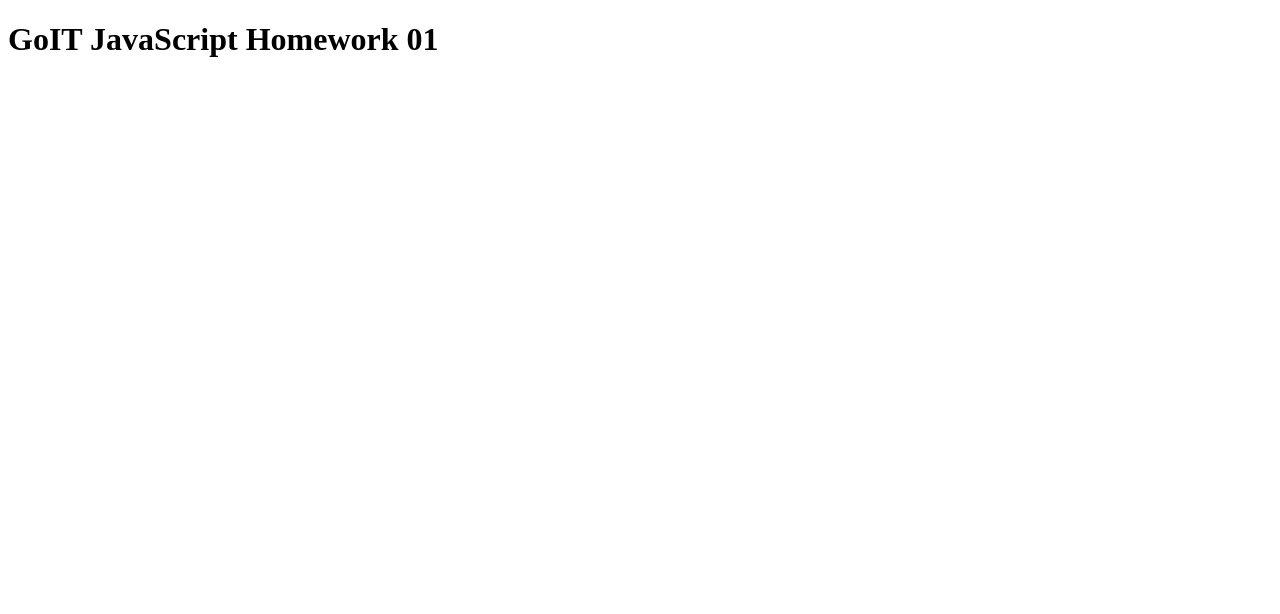
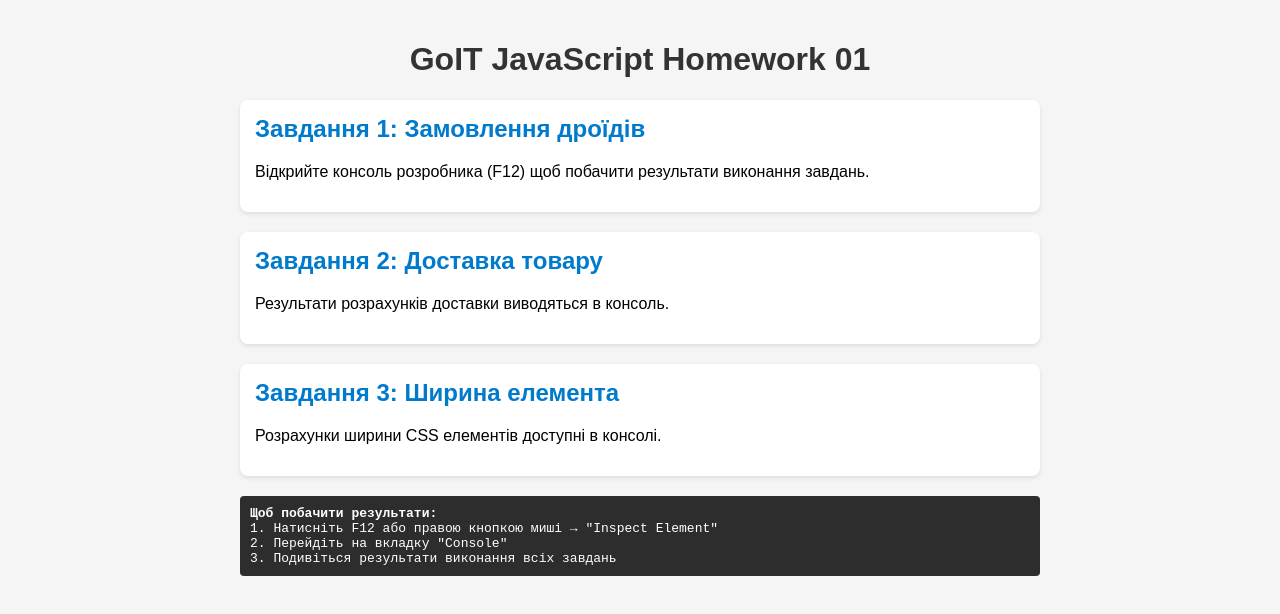
Before and after one commit to rubin666666/goit-js-hw-01, a plain HTML site: page index.html in a window 1280 px wide. Drawn offline with Linux system fonts and the light colour scheme.

Commit message:
Fix HTML file and improve UI
- Fix script paths with explicit relative paths (./js/)
- Add better styling and user interface
- Add instructions for viewing console output
- Improve HTML structure and accessibility
- Fix potential script loading issues

```diff
--- a/index.html
+++ b/index.html
@@ -4,12 +4,67 @@
     <meta charset="UTF-8">
     <meta name="viewport" content="width=device-width, initial-scale=1.0">
     <title>GoIT JS HW 01</title>
+    <style>
+        body {
+            font-family: Arial, sans-serif;
+            max-width: 800px;
+            margin: 0 auto;
+            padding: 20px;
+            background-color: #f5f5f5;
+        }
+        h1 {
+            color: #333;
+            text-align: center;
+        }
+        .task {
+            background: white;
+            margin: 20px 0;
+            padding: 15px;
+            border-radius: 8px;
+            box-shadow: 0 2px 4px rgba(0,0,0,0.1);
+        }
+        .task h2 {
+            color: #007acc;
+            margin-top: 0;
+        }
+        .console-output {
+            background: #2d2d2d;
+            color: #fff;
+            padding: 10px;
+            border-radius: 4px;
+            font-family: monospace;
+            margin: 10px 0;
+        }
+    </style>
 </head>
 <body>
     <h1>GoIT JavaScript Homework 01</h1>
 
-    <script src="js/task-1.js"></script>
-    <script src="js/task-2.js"></script>
-    <script src="js/task-3.js"></script>
+    <div class="task">
+        <h2>Завдання 1: Замовлення дроїдів</h2>
+        <p>Відкрийте консоль розробника (F12) щоб побачити результати виконання завдань.</p>
+    </div>
+
+    <div class="task">
+        <h2>Завдання 2: Доставка товару</h2>
+        <p>Результати розрахунків доставки виводяться в консоль.</p>
+    </div>
+
+    <div class="task">
+        <h2>Завдання 3: Ширина елемента</h2>
+        <p>Розрахунки ширини CSS елементів доступні в консолі.</p>
+    </div>
+
+    <div class="console-output">
+        <strong>Щоб побачити результати:</strong><br>
+        1. Натисніть F12 або правою кнопкою миші → "Inspect Element"<br>
+        2. Перейдіть на вкладку "Console"<br>
+        3. Подивіться результати виконання всіх завдань
+    </div>
+
+    <!-- Підключення JavaScript файлів -->
+    <script src="./js/task-1.js"></script>
+    <script src="./js/task-2.js"></script>
+    <script src="./js/task-3.js"></script>
 </body>
 </html>
```
